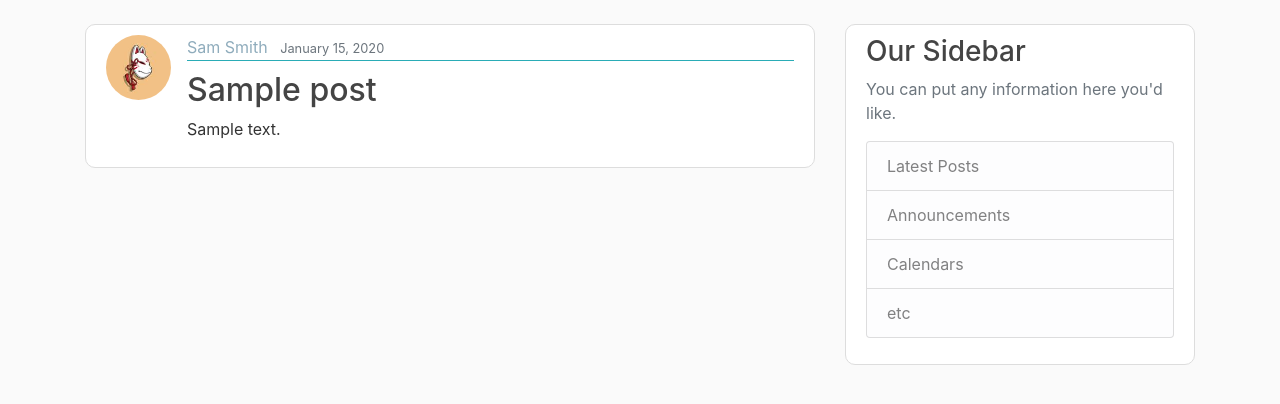
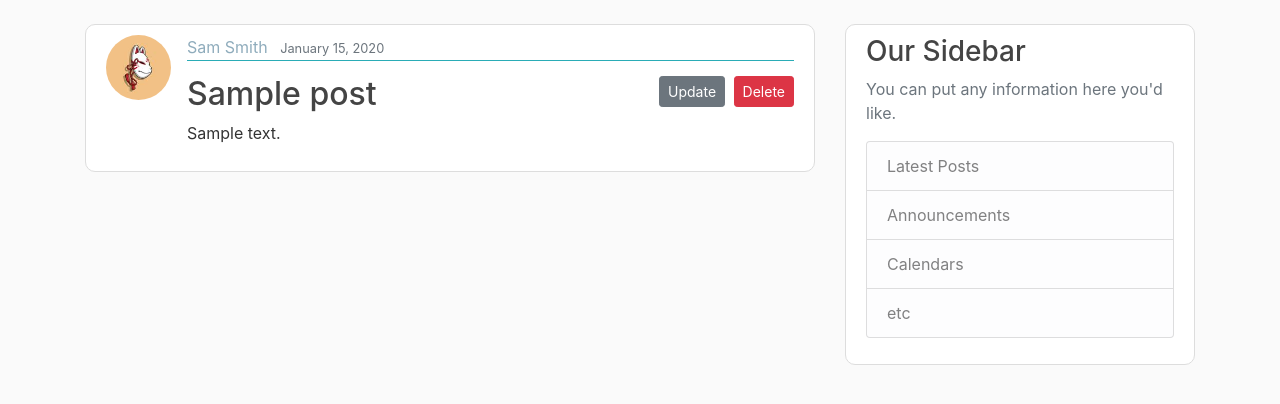
Before and after one commit to nurdinaffandidev/Blog_Flask, a Flask app: page /post/1 in a window 1280 px wide. Shown: the part 56-460 px from the top of the page. Run offline with Flask 3, Linux system fonts and the light colour scheme; a user stored in the database is signed in; tables that the repository leaves empty hold one stand-in row (values such as "Sample post"); some libraries are stand-ins or nearby versions.

Commit message:
feat[posts]: add update and delete button, add modal to confirm delete

```diff
--- a/flask_blog/templates/post.html
+++ b/flask_blog/templates/post.html
@@ -7,8 +7,38 @@
         <a class="mr-2" href="#">{{ post.author.username.title() }}</a>
         <small class="text-muted">{{ post.date_posted.strftime('%B %d, %Y') }}</small>
       </div>
-      <h2 class="article-title article-title-h2">{{ post.title }}</h2>
+      <div class="d-flex justify-content-between align-items-center">
+        <div>
+          <h2 class="article-title article-title-h2">{{ post.title }}</h2>
+        </div>
+        {% if post.author == current_user %}
+          <div>
+            <a class="btn btn-secondary btn-sm mb-1" href="{{ url_for('update_post', post_id=post.id) }}">Update</a>
+            <!-- Button trigger modal -->
+            <button type="button" class="btn btn-danger btn-sm mb-1 ml-1" data-toggle="modal" data-target="#deleteModal">Delete</button>
+          </div>
+        {% endif %}
+      </div>
       <p class="article-content">{{ post.content }}</p>
     </div>
   </article>
+<!-- Modal -->
+  <div class="modal fade" id="deleteModal" tabindex="-1" role="dialog" aria-labelledby="deleteModalLabel" aria-hidden="true">
+    <div class="modal-dialog" role="document">
+      <div class="modal-content">
+        <div class="modal-header">
+          <h5 class="modal-title" id="deleteModalLabel">Delete Post?</h5>
+          <button type="button" class="close" data-dismiss="modal" aria-label="Close">
+            <span aria-hidden="true">&times;</span>
+          </button>
+        </div>
+        <div class="modal-footer">
+          <button type="button" class="btn btn-secondary" data-dismiss="modal">Close</button>
+          <form action="{{ url_for('delete_post', post_id=post.id) }}" method="POST" style="display: inline;">
+            <button type="submit" class="btn btn-danger">Delete</button>
+          </form>
+        </div>
+      </div>
+    </div>
+  </div>
 {% endblock content %}
```
